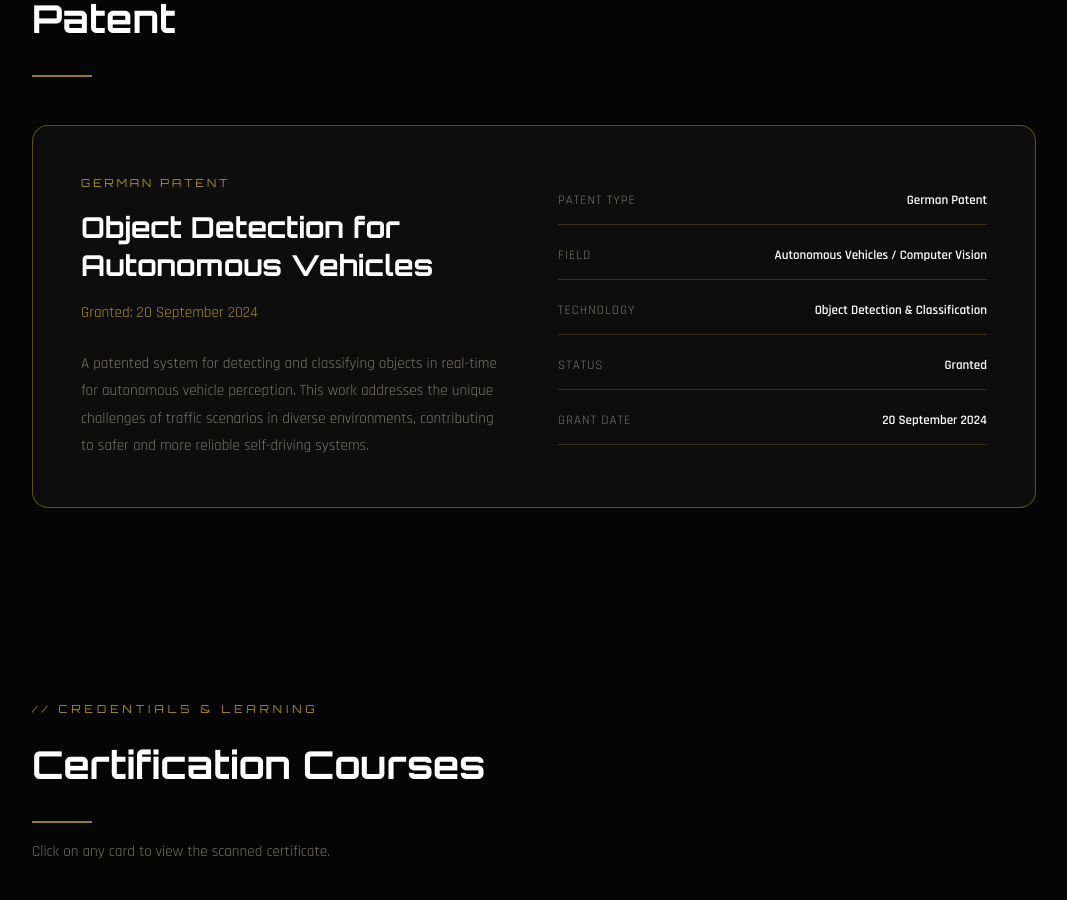
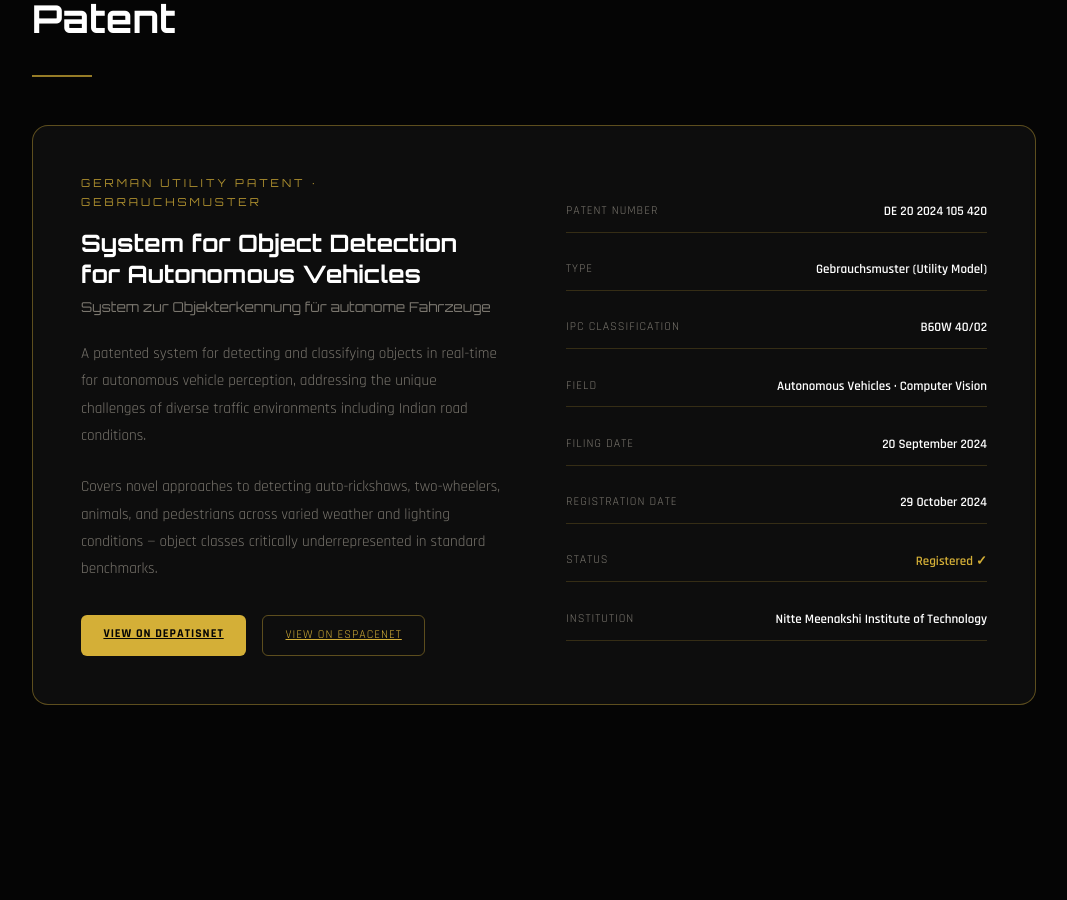
Before and after one commit to DhanushMugajjiShambulingappa/Dhanush-portfolio, a React (Create React App) app: page / in a window 1280 px wide. Shown: the part 4580-5480 px from the top of the page, without its empty margins (106-1173 px from the left). Built offline with nearby package versions, Linux system fonts and the light colour scheme.

Commit message:
update patent section with accurate details and links

```diff
--- a/src/components/Patent.jsx
+++ b/src/components/Patent.jsx
@@ -21,43 +21,74 @@ function Patent() {
         </motion.div>
 
         <motion.div
-          initial={{ opacity: 0, y: 30 }}
+          initial={{ opacity: 0, y: 40 }}
           whileInView={{ opacity: 1, y: 0 }}
-          transition={{ duration: 0.6, delay: 0.2 }}
+          transition={{ duration: 0.7, delay: 0.2 }}
           viewport={{ once: true }}
-          style={{ background: 'var(--bg-card)', border: '1px solid rgba(212,175,55,0.4)', borderRadius: '16px', padding: '3rem', display: 'grid', gridTemplateColumns: '1fr 1fr', gap: '3rem', alignItems: 'center' }}
+          style={{ display: 'grid', gridTemplateColumns: '1fr 1fr', gap: '4rem', alignItems: 'center', background: 'var(--bg-card)', border: '1px solid rgba(212,175,55,0.4)', borderRadius: '16px', padding: '3rem' }}
         >
           <div>
             <div style={{ fontFamily: 'var(--font-head)', fontSize: '11px', letterSpacing: '3px', color: 'var(--gold)', textTransform: 'uppercase', marginBottom: '1rem', opacity: 0.8 }}>
-              German Patent
+              German Utility Patent · Gebrauchsmuster
             </div>
-            <h3 style={{ fontFamily: 'var(--font-head)', fontSize: 'clamp(1.2rem, 2.5vw, 1.8rem)', fontWeight: 700, color: '#fff', marginBottom: '1rem', lineHeight: 1.3 }}>
-              Object Detection for Autonomous Vehicles
+            <h3 style={{ fontFamily: 'var(--font-head)', fontSize: 'clamp(1.1rem, 2vw, 1.5rem)', fontWeight: 700, color: '#fff', marginBottom: '0.5rem', lineHeight: 1.3 }}>
+              System for Object Detection for Autonomous Vehicles
             </h3>
-            <div style={{ fontSize: '0.95rem', color: 'var(--gold)', marginBottom: '1.5rem', opacity: 0.8 }}>
-              Granted: 20 September 2024
+            <h4 style={{ fontFamily: 'var(--font-head)', fontSize: '0.85rem', fontWeight: 400, color: 'var(--text-muted)', marginBottom: '1.5rem', lineHeight: 1.3 }}>
+              System zur Objekterkennung für autonome Fahrzeuge
+            </h4>
+            <p style={{ fontSize: '0.95rem', color: 'var(--text-muted)', lineHeight: 1.8, marginBottom: '1.5rem' }}>
+              A patented system for detecting and classifying objects in real-time for autonomous vehicle perception, addressing the unique challenges of diverse traffic environments including Indian road conditions.
+            </p>
+            <p style={{ fontSize: '0.95rem', color: 'var(--text-muted)', lineHeight: 1.8, marginBottom: '2rem' }}>
+              Covers novel approaches to detecting auto-rickshaws, two-wheelers, animals, and pedestrians across varied weather and lighting conditions — object classes critically underrepresented in standard benchmarks.
+            </p>
+            <div style={{ display: 'flex', gap: '1rem', flexWrap: 'wrap' }}>
+              <a
+                href="https://depatisnet.dpma.de/DepatisNet/depatisnet?action=bibdat&docid=DE202024105420U1"
+                target="_blank"
+                rel="noreferrer"
+                style={{ padding: '0.6rem 1.4rem', background: 'var(--gold)', border: 'none', borderRadius: '6px', color: '#050505', fontSize: '12px', fontWeight: 700, letterSpacing: '1px', textTransform: 'uppercase', fontFamily: 'var(--font-body)' }}
+              >
+                View on DEPATISnet
+              </a>
+              <a
+                href="https://worldwide.espacenet.com/patent/search?q=pn%3DDE202024105420U1"
+                target="_blank"
+                rel="noreferrer"
+                style={{ padding: '0.6rem 1.4rem', background: 'none', border: '1px solid rgba(212,175,55,0.4)', borderRadius: '6px', color: 'var(--gold)', fontSize: '12px', letterSpacing: '1px', textTransform: 'uppercase', fontFamily: 'var(--font-body)' }}
+              >
+                View on Espacenet
+              </a>
             </div>
-            <p style={{ fontSize: '0.95rem', color: 'var(--text-muted)', lineHeight: 1.8 }}>
-              A patented system for detecting and classifying objects in real-time for autonomous vehicle perception. This work addresses the unique challenges of traffic scenarios in diverse environments, contributing to safer and more reliable self-driving systems.
-            </p>
           </div>
 
-          <div style={{ display: 'flex', flexDirection: 'column', gap: '1.2rem' }}>
+          <div style={{ display: 'flex', flexDirection: 'column', gap: '1rem' }}>
             {[
-              { label: 'Patent Type', value: 'German Patent' },
-              { label: 'Field', value: 'Autonomous Vehicles / Computer Vision' },
-              { label: 'Technology', value: 'Object Detection & Classification' },
-              { label: 'Status', value: 'Granted' },
-              { label: 'Grant Date', value: '20 September 2024' },
-            ].map((item) => (
-              <div key={item.label} style={{ display: 'flex', justifyContent: 'space-between', alignItems: 'center', paddingBottom: '0.8rem', borderBottom: '1px solid var(--border)' }}>
-                <span style={{ fontSize: '13px', color: 'var(--text-muted)', letterSpacing: '1px', textTransform: 'uppercase' }}>
+              { label: 'Patent Number', value: 'DE 20 2024 105 420' },
+              { label: 'Type', value: 'Gebrauchsmuster (Utility Model)' },
+              { label: 'IPC Classification', value: 'B60W 40/02' },
+              { label: 'Field', value: 'Autonomous Vehicles · Computer Vision' },
+              { label: 'Filing Date', value: '20 September 2024' },
+              { label: 'Registration Date', value: '29 October 2024' },
+              { label: 'Status', value: 'Registered ✓' },
+              { label: 'Institution', value: 'Nitte Meenakshi Institute of Technology' },
+            ].map((item, i) => (
+              <motion.div
+                key={item.label}
+                initial={{ opacity: 0, x: 20 }}
+                whileInView={{ opacity: 1, x: 0 }}
+                transition={{ duration: 0.4, delay: 0.3 + i * 0.08 }}
+                viewport={{ once: true }}
+                style={{ display: 'flex', justifyContent: 'space-between', alignItems: 'center', padding: '0.6rem 0', borderBottom: '1px solid var(--border)' }}
+              >
+                <span style={{ fontSize: '12px', color: 'var(--text-muted)', letterSpacing: '1px', textTransform: 'uppercase' }}>
                   {item.label}
                 </span>
-                <span style={{ fontSize: '13px', color: '#fff', fontWeight: 600 }}>
+                <span style={{ fontSize: '13px', color: item.label === 'Status' ? 'var(--gold)' : '#fff', fontWeight: 600, textAlign: 'right', maxWidth: '55%' }}>
                   {item.value}
                 </span>
-              </div>
+              </motion.div>
             ))}
           </div>
         </motion.div>
```
